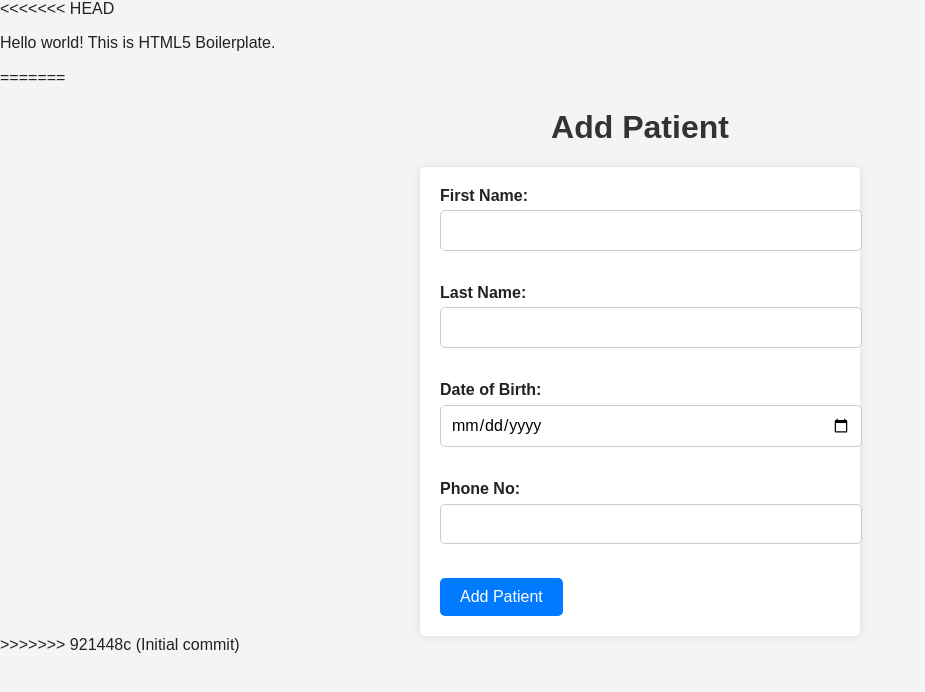
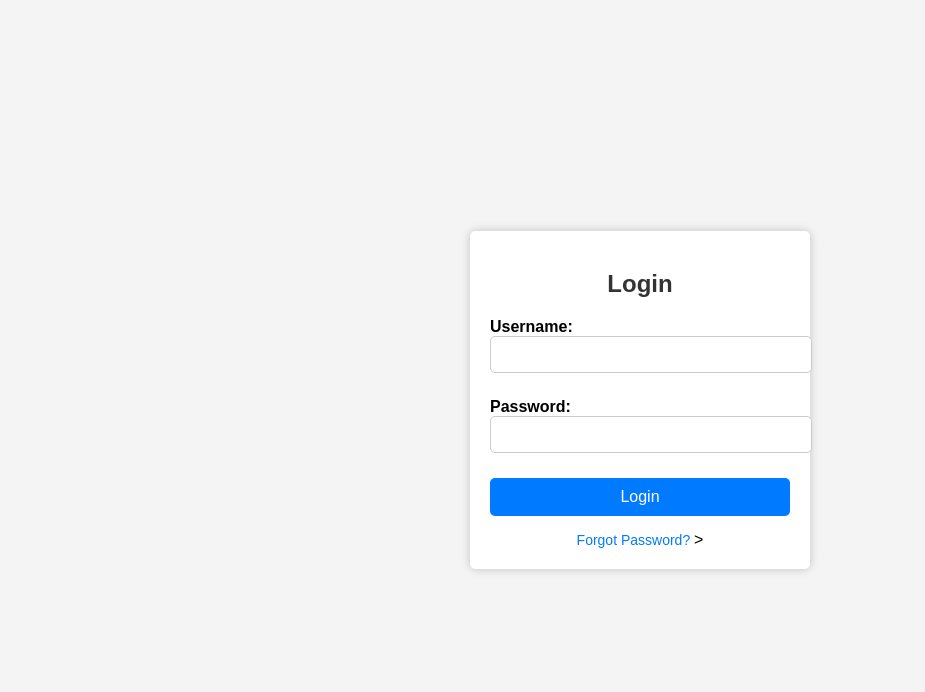
Before and after one commit to dulanneth/HealthWeb, a website built with Parcel: page index.html in a window 1280 px wide. Shown: the whole page, without its empty margins (0-925 px from the left). Built offline with nearby package versions, Linux system fonts and the light colour scheme.

Commit message:
Initial commit front end

```diff
--- /dev/null
+++ b/css/login.css
@@ -0,0 +1,68 @@
+body {
+    font-family: Arial, Helvetica, sans-serif;
+    background-color: #f4f4f4;
+    margin: 0;
+    padding: 0;
+    display: flex;
+    justify-content: center;
+    align-items: center;
+    height: 100vh;
+}
+
+.login-container {
+    background-color: #fff;
+    border-radius: 5px;
+    box-shadow: 0 0 10px rgba(0, 0, 0, 0.2);
+    padding: 20px;
+    text-align: center;
+    width: 300px;
+}
+
+h2 {
+    color: #333;
+    margin-bottom: 20px;
+}
+
+.input-group {
+    margin-bottom: 15px;
+    text-align: left;
+}
+
+label {
+    display: block;
+    font-weight: bold;
+}
+
+input[type="text"],
+input[type="password"] {
+    width: 100%;
+    padding: 10px;
+    margin-bottom: 10px;
+    border: 1px solid #ccc;
+    border-radius: 5px;
+}
+
+button[type="submit"] {
+    background-color: #007bff;
+    color: #fff;
+    border: none;
+    border-radius: 5px;
+    padding: 10px 20px;
+    cursor: pointer;
+    font-size: 16px;
+    width: 100%;
+}
+
+button[type="submit"]:hover {
+    background-color: #0056b3;
+}
+
+.forgot-password a {
+    color: #007bff;
+    text-decoration: none;
+    font-size: 14px;
+}
+
+.forgot-password a:hover {
+    text-decoration: underline;
+}
--- /dev/null
+++ b/css/style.css
@@ -0,0 +1,144 @@
+body {
+  font-family: Arial, Helvetica, sans-serif;
+  background-color: #f4f4f4;
+  margin: 20px;
+  padding: 0;
+}
+
+.container {
+  max-width: 600px;
+  margin: 0 auto;
+  padding: 20px;
+  background: #fff;
+  border-radius: 5px;
+  box-shadow: 0 0 10px rgba(0, 0, 0, 0.1);
+}
+
+.heading {
+  text-align: center;
+  color: #333;
+  margin-bottom: 20px;
+}
+
+.form-group {
+  margin-bottom: 15px;
+}
+
+label {
+  display: block;
+  font-weight: bold;
+}
+
+input[type="text"],
+input[type="date"],
+input[type="tel"] {
+  width: 100%;
+  padding: 10px;
+  border: 1px solid #ccc;
+  border-radius: 5px;
+}
+
+input[type="submit"] {
+  background-color: #007bff;
+  color: #fff;
+  border: none;
+  border-radius: 5px;
+  padding: 10px 20px;
+  cursor: pointer;
+  font-size: 16px;
+}
+
+input[type="submit"]:hover {
+  background-color: #0056b3;
+}
+
+/* Reset some default styles */
+body, h1, h2, h3, p {
+  margin: 0;
+  padding: 0;
+}
+
+body {
+  font-family: Arial, Helvetica, sans-serif;
+  background-color: #f4f4f4;
+}
+
+header {
+  background-color: #33434a;
+  color: #fff;
+  padding: 20px;
+  text-align: center;
+}
+
+.top-bar {
+  display: flex;
+  justify-content: space-between;
+  align-items: center;
+}
+
+.menu-icon, .menu-button {
+  font-size: 24px;
+  cursor: pointer;
+}
+
+.user-info img {
+  width: 30px;
+  height: 30px;
+  border-radius: 50%;
+  margin-right: 10px;
+}
+
+.user-info span {
+  font-weight: bold;
+}
+
+h1 {
+  font-size: 24px;
+  margin-top: 20px;
+  text-align: center;
+  font-family:'Gill San'
+}
+
+main {
+  max-width: 800px;
+  margin: 20px auto;
+  background: #fff;
+  padding: 20px;
+  border-radius: 5px;
+  box-shadow: 0 0 10px rgba(0, 0, 0, 0.1);
+}
+
+.dashboard-shortcuts {
+  display: flex;
+  flex-wrap: wrap;
+  justify-content: space-between;
+}
+
+.menu-item {
+  flex: 0 0 calc(33.33% - 10px);
+  background-color: #1a2a3c;
+  color: #fff;
+  padding: 20px;
+  margin-bottom: 20px;
+  text-align: center;
+  border-radius: 5px;
+  cursor: pointer;
+  transition: background-color 0.3s ease;
+}
+
+.menu-item:hover {
+  background-color: #6bb1fb;
+}
+
+.menu-button {
+  position: fixed;
+  bottom: 20px;
+  right: 20px;
+  font-size: 24px;
+  background-color: #5ba5f5;
+  color: #fff;
+  padding: 10px 20px;
+  border-radius: 5px;
+  cursor: pointer;
+  z-index: 1000;
+}
--- a/index.html
+++ b/index.html
@@ -1,113 +1,30 @@
-<!doctype html>
-<html class="no-js" lang="">
-
+<!DOCTYPE html>
+<html lang="en">
 <head>
-  <meta charset="utf-8">
-  <title></title>
-  <meta name="description" content="">
-  <meta name="viewport" content="width=device-width, initial-scale=1">
-
-  <meta property="og:title" content="">
-  <meta property="og:type" content="">
-  <meta property="og:url" content="">
-  <meta property="og:image" content="">
-
-  <link rel="manifest" href="site.webmanifest">
-  <link rel="apple-touch-icon" href="icon.png">
-  <!-- Place favicon.ico in the root directory -->
-
-  <link rel="stylesheet" href="css/normalize.css">
-  <link rel="stylesheet" href="css/main.css">
-
-  <meta name="theme-color" content="#fafafa">
+    <meta charset="UTF-8">
+    <meta name="viewport" content="width=device-width, initial-scale=1.0">
+    <link rel="stylesheet" href="css/login.css">
+    <title>Login</title>
 </head>
-
 <body>
-
-  <!-- Add your site or application content here -->
-<<<<<<< HEAD
-  <p>Hello world! This is HTML5 Boilerplate.</p>
-=======
-  <style>
-    body {
-      font-family: Arial, Helvetica, sans-serif;
-      background-color: #f4f4f4;
-      margin: 0;
-      padding: 0;
-    }
-
-    h1 {
-      text-align: center;
-      color: #333;
-    }
-
-    form {
-      max-width: 400px;
-      margin: 0 auto;
-      background: #fff;
-      padding: 20px;
-      border-radius: 5px;
-      box-shadow: 0 0 10px rgba(0, 0, 0, 0.1);
-    }
-
-    label {
-      display: block;
-      font-weight: bold;
-      margin-bottom: 5px;
-    }
-
-    input[type="text"],
-    input[type="date"],
-    input[type="tel"] {
-      width: 100%;
-      padding: 10px;
-      margin-bottom: 15px;
-      border: 1px solid #ccc;
-      border-radius: 5px;
-    }
-
-    input[type="submit"] {
-      background-color: #007bff;
-      color: #fff;
-      border: none;
-      border-radius: 5px;
-      padding: 10px 20px;
-      cursor: pointer;
-      font-size: 16px;
-    }
-
-    input[type="submit"]:hover {
-      background-color: #0056b3;
-    }
-  </style>
-  <body>
-  <h1>Add Patient</h1>
-  <form action="/addPatient" method="post">
-    <label for="firstName">First Name:</label>
-    <input type="text" id="firstName" name="firstName" required><br><br>
-
-    <label for="lastName">Last Name:</label>
-    <input type="text" id="lastName" name="lastName" required><br><br>
-
-    <label for="dob">Date of Birth:</label>
-    <input type="date" id="dob" name="dob" required><br><br>
-
-    <label for="phoneNo">Phone No:</label>
-    <input type="tel" id="phoneNo" name="phoneNo" required><br><br>
-
-    <input type="submit" value="Add Patient">
-  </form>
->>>>>>> 921448c (Initial commit)
-  <script src="js/vendor/modernizr-3.11.2.min.js"></script>
-  <script src="js/plugins.js"></script>
-  <script src="js/main.js"></script>
-
-  <!-- Google Analytics: change UA-XXXXX-Y to be your site's ID. -->
-  <script>
-    window.ga = function () { ga.q.push(arguments) }; ga.q = []; ga.l = +new Date;
-    ga('create', 'UA-XXXXX-Y', 'auto'); ga('set', 'anonymizeIp', true); ga('set', 'transport', 'beacon'); ga('send', 'pageview')
-  </script>
-  <script src="https://www.google-analytics.com/analytics.js" async></script>
+    <div class="login-container">
+        <h2>Login</h2>
+        <form id="login-form" action="#">
+            <div class="input-group">
+                <label for="username">Username:</label>
+                <input type="text" id="username" name="username" required>
+            </div>
+            <div class="input-group">
+                <label for="password">Password:</label>
+                <input type="password" id="password" name="password" required>
+            </div>
+            <div class="input-group">
+                <button type="submit">Login</button>
+            </div>
+        </form>
+        <div class="forgot-password">
+            <a href="forgot_password.html" >Forgot Password? </a>>
+        </div>
+    </div>
 </body>
-
 </html>
```
Also changed, not shown: add-patient.html (added, +70 -0 lines), dashboard.html (added, +65 -0 lines), forgot_password.html (added, +32 -0 lines), 1 other file.
